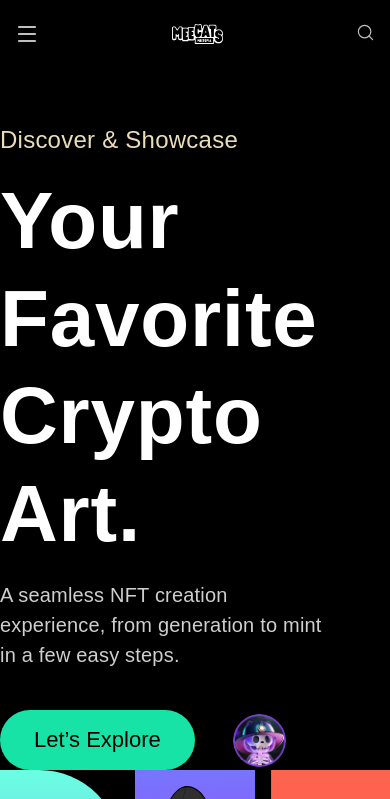
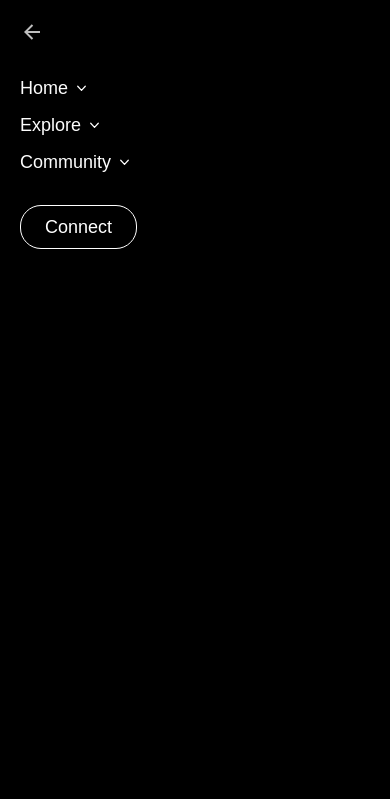
Before and after one commit to xuanthang205/meecats, a website: page index.html in a window 390 px wide. Both pictures are taken after a click on the button 27 px from the left and 34 px from the top of the page. Shown: the top 799 px of the page. Drawn offline with Linux system fonts and the light colour scheme.

Commit message:
Responsive Header #1

```diff
--- a/scss/base/_base.scss
+++ b/scss/base/_base.scss
@@ -1,3 +1,4 @@
+@use "../abstracts";
 html {
     font-size: 62.5%;
 }
@@ -25,6 +26,10 @@ a {
 
 .container {
     --grid-gutter-x: 0px;
+
+    @include abstracts.screen(sm) {
+    --grid-gutter-x: 30px;
+    }
 }
 
 .btn {
--- a/scss/layouts/_header.scss
+++ b/scss/layouts/_header.scss
@@ -40,8 +40,6 @@
             width: initial;
             flex-direction: column;
             align-items: flex-start;
-
-            padding: 20px 0;
             background-color: #000;
 
             transform: translateX(-100%);
@@ -106,7 +104,7 @@
     }
 
     & .icon_back {
-        padding-left: 20px;
+        padding: 20px 20px 10px 20px;
     }
 
     & .nav_list,
@@ -119,7 +117,7 @@
 
         @include abstracts.screen(sm) {
             flex-direction: column;
-            margin-top: 30px;
+            margin-top: 15px;
             margin-left: 0;
         }
     }
--- a/src/js/main.js
+++ b/src/js/main.js
@@ -1,5 +1,11 @@
-// const btn = document.querySelector(".menu_btn");
-// const
-// menu.addEventListener('click', () => {
-//   menu.classList.add('is_open')
-// })
+const menuBtn = document.querySelector(".menu_btn");
+const menu = document.querySelector('.header .content_right')
+const backBtn = document.querySelector('.icon_back')
+console.log(menu)
+menuBtn.addEventListener('click', () => {
+  menu.classList.add('is_open')
+})
+
+backBtn.addEventListener('click', () => {
+  menu.classList.remove('is_open')
+})
```
Also changed, not shown: src/css/main.css, 1 other file.
